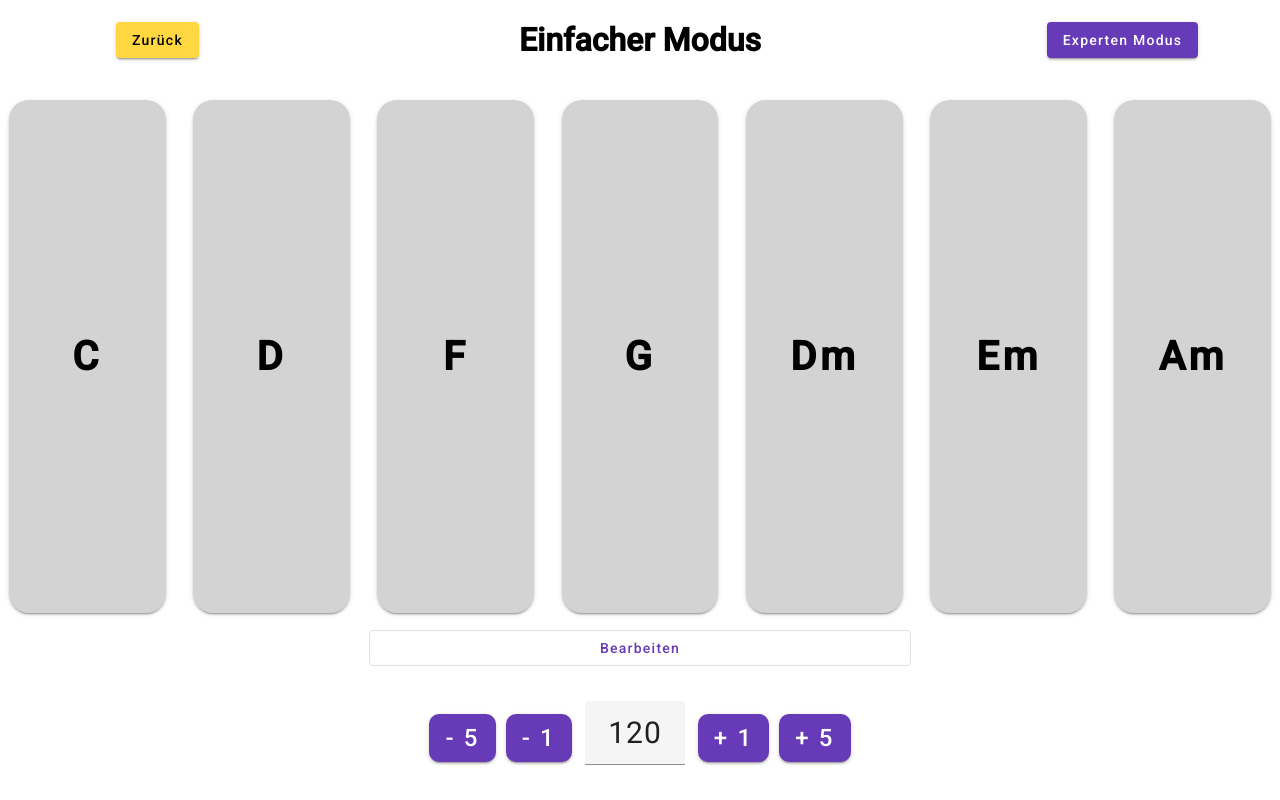
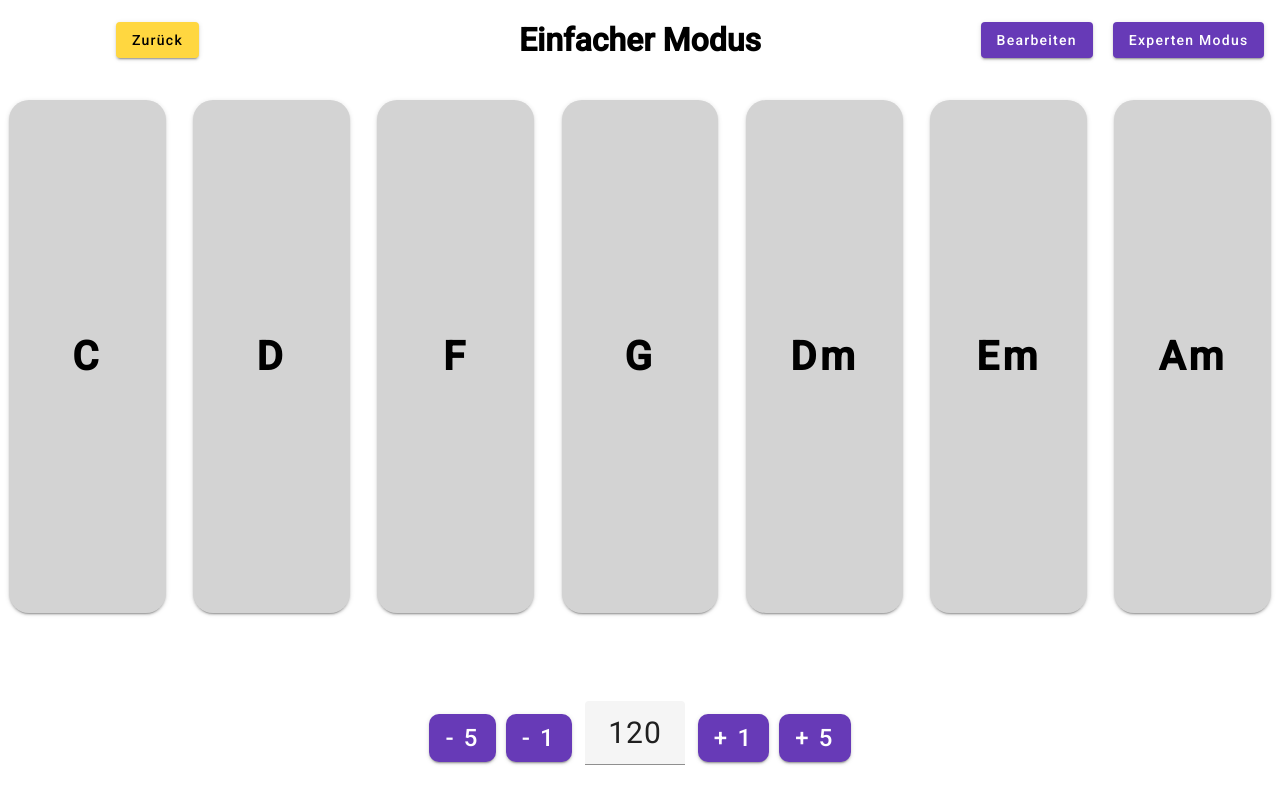
Before and after one commit to JayReturns/ChordMachineDev, an Angular app: page /manual/normal in a window 1280 px wide. Built offline with nearby package versions, Linux system fonts and the light colour scheme.

Commit message:
Moved Edit Mode button and added query parameter

```diff
--- a/src/app/app.module.ts
+++ b/src/app/app.module.ts
@@ -9,7 +9,7 @@ import {HttpClientModule} from "@angular/common/http";
 import { ChordSelectorComponent } from './components/chord-selector/chord-selector.component';
 import {MatDialogModule} from "@angular/material/dialog";
 import {MatListModule} from "@angular/material/list";
-import { MatBadgeIconDirective } from './directives/mat-badge-icon.directive';
+
 @NgModule({
   declarations: [
     AppComponent,
--- a/src/app/views/manual/manual.component.html
+++ b/src/app/views/manual/manual.component.html
@@ -9,7 +9,17 @@
     <button (click)="back()" color="accent" mat-raised-button>Zurück</button>
   </div>
   <div class="Mode">
-    <button (click)="changeMode()" color="primary" mat-raised-button>{{modeButton}}</button>
+    <div *ngIf="router.url.includes('normal')">
+      <button *ngIf="!editMode; else noEditMode" [queryParams]="{ edit: '1'}" [routerLink]="['normal']" color="primary"
+              mat-raised-button>Bearbeiten
+      </button>
+      <ng-template #noEditMode>
+        <button [queryParams]="{ edit: '0'}" [routerLink]="['normal']" color="primary" mat-raised-button>
+          Fertig
+        </button>
+      </ng-template>
+    </div>
+    <button (click)="changeMode()" color="primary" mat-raised-button>{{ modeButton }}</button>
   </div>
   <div class="Content">
     <router-outlet></router-outlet>
--- a/src/app/views/manual/manual.component.scss
+++ b/src/app/views/manual/manual.component.scss
@@ -26,6 +26,10 @@
   display: flex;
   justify-content: center;
   align-items: center;
+
+  button {
+    margin: 0 10px;
+  }
 }
 
 .Content {
--- a/src/app/views/manual/manual.component.ts
+++ b/src/app/views/manual/manual.component.ts
@@ -1,5 +1,5 @@
 import {AfterViewInit, Component} from '@angular/core';
-import {Router} from "@angular/router";
+import {ActivatedRoute, Router} from "@angular/router";
 
 @Component({
   selector: 'manual',
@@ -9,8 +9,17 @@ import {Router} from "@angular/router";
 export class ManualComponent implements AfterViewInit{
 
   modeButton: string = '';
+  editMode: boolean = false;
 
-  constructor(private router: Router) { }
+  constructor(protected router: Router, private route: ActivatedRoute) {
+    this.route.queryParamMap.subscribe(params => {
+      if (!params.get('edit')) {
+        this.editMode = false;
+        return;
+      }
+      this.editMode = params.get('edit') === '1';
+    });
+  }
 
   ngAfterViewInit() {
     this.router.events.subscribe((event) => {
--- a/src/app/views/manual/normal-mode/normal-mode.component.html
+++ b/src/app/views/manual/normal-mode/normal-mode.component.html
@@ -9,8 +9,8 @@
       <button (click)="handleChordClick(chord, i)" mat-raised-button *ngIf="!editMode">{{ chord }}</button>
     </div>
   </ng-container>
-  <div class="Edit">
-    <button (click)="changeEditMode()" color="primary" mat-stroked-button *ngIf="!editMode">Bearbeiten</button>
-    <button (click)="changeEditMode()" color="primary" mat-raised-button *ngIf="editMode">Fertig</button>
-  </div>
+<!--  <div class="Edit">-->
+<!--    <button (click)="changeEditMode()" color="primary" mat-stroked-button *ngIf="!editMode">Bearbeiten</button>-->
+<!--    <button (click)="changeEditMode()" color="primary" mat-raised-button *ngIf="editMode">Fertig</button>-->
+<!--  </div>-->
 </div>
--- a/src/app/views/manual/normal-mode/normal-mode.component.ts
+++ b/src/app/views/manual/normal-mode/normal-mode.component.ts
@@ -4,6 +4,7 @@ import {ChordSelectorComponent} from "../../../components/chord-selector/chord-s
 import {ChordService} from "../../../services/chord.service";
 import {MatDialog} from "@angular/material/dialog";
 import {MatSnackBar} from "@angular/material/snack-bar";
+import {ActivatedRoute} from "@angular/router";
 
 @Component({
   selector: 'app-normal-mode',
@@ -17,7 +18,7 @@ export class NormalModeComponent {
   editMode: boolean = false;
 
   constructor(private chordService: ChordService, private dialog: MatDialog,
-              private snackBar: MatSnackBar) {
+              private snackBar: MatSnackBar, private route: ActivatedRoute) {
     this.chords = [
       Chord.C,
       Chord.D,
@@ -27,6 +28,10 @@ export class NormalModeComponent {
       Chord.Em,
       Chord.Am
     ]
+    this.route.queryParams.subscribe(params => {
+      if (!params['edit']) return;
+      this.editMode = params['edit'] === 'true' || params['edit'] === '1';
+    })
   }
 
   handleChordClick(chord: Chord, index: number) {
--- a/src/app/views/settings/settings.component.ts
+++ b/src/app/views/settings/settings.component.ts
@@ -1,4 +1,4 @@
-import {Component, OnInit} from '@angular/core';
+import {Component, OnInit, signal} from '@angular/core';
 import {AbstractControl, FormBuilder, FormGroup, ValidatorFn, Validators} from "@angular/forms";
 import {MatSnackBar} from "@angular/material/snack-bar";
 import {ChordService} from "../../services/chord.service";
@@ -43,7 +43,7 @@ export class SettingsComponent implements OnInit {
 
 export function ipValidator(): ValidatorFn {
     return (control: AbstractControl) => {
-    const regex = /^(?:[0-9]{1,3}\.){3}[0-9]{1,3}(?::\d{1,5})?$/;
+    const regex = /^(?:\d{1,3}\.){3}\d{1,3}(?::\d{1,5})?$/;
 
     if (regex.test(control.value)) {
       return null;
```
